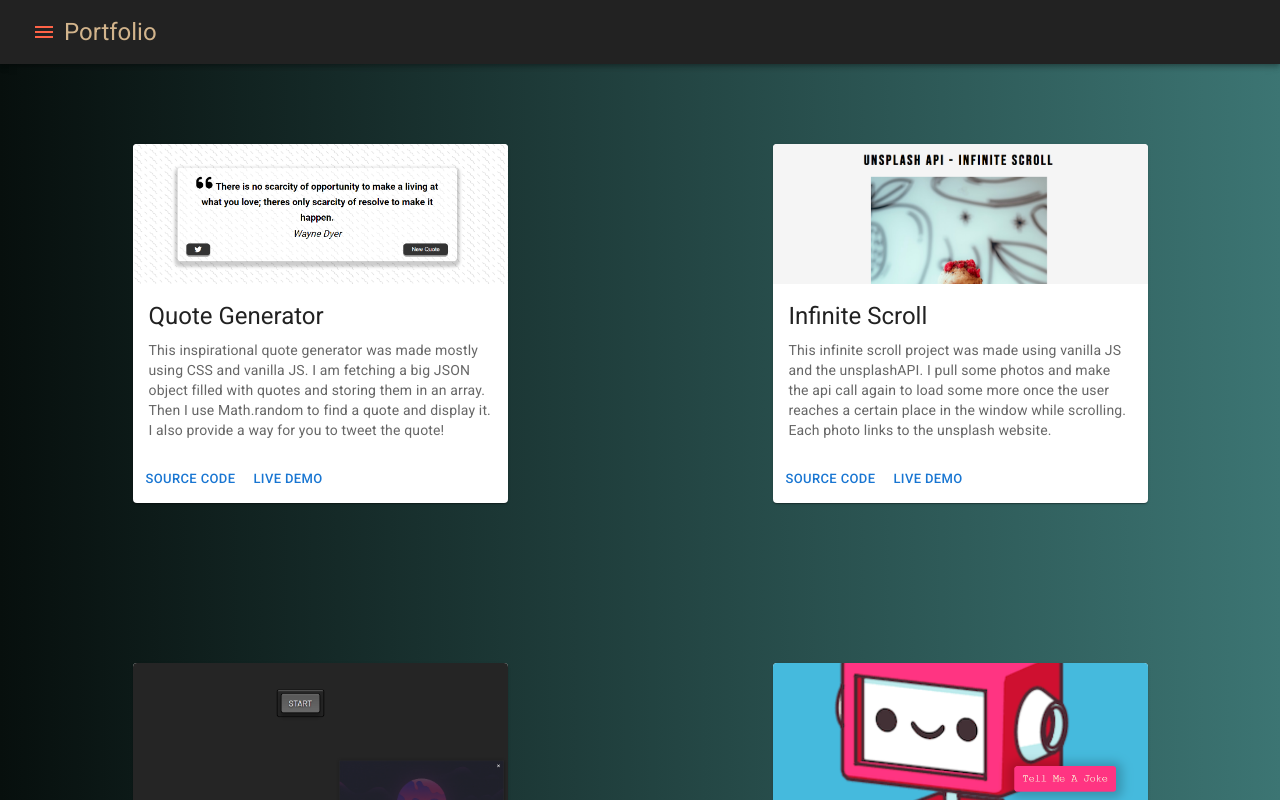
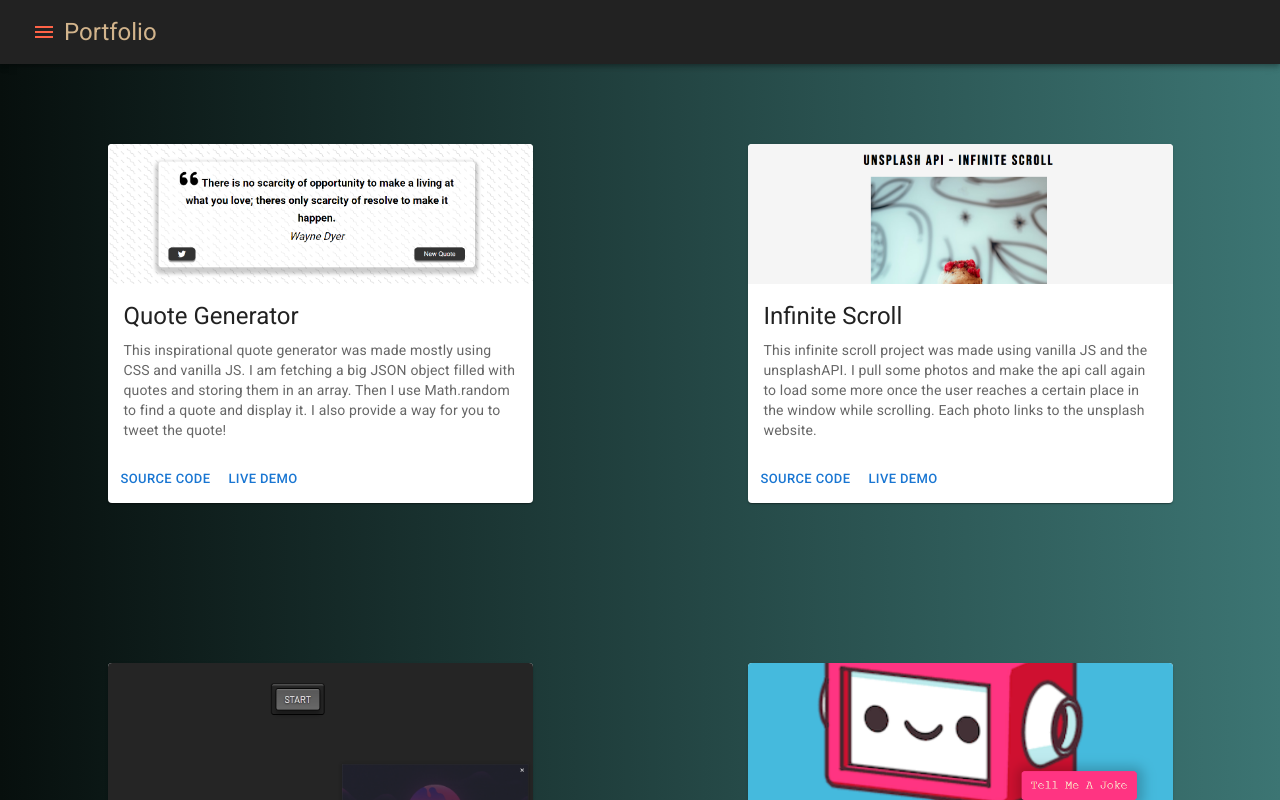
Before and after one commit to crisecheguren/echeguren.dev, a React (Create React App) app: page /portfolio in a window 1280 px wide. Shown: the top 800 px of the page. Built offline with nearby package versions, Linux system fonts and the light colour scheme.

Commit message:
edited card size on portfolio

```diff
--- a/src/components/ProjectCard.js
+++ b/src/components/ProjectCard.js
@@ -15,8 +15,10 @@ import {
 
 
 const cardStyle = {
-    maxWidth: 375,
-    margin: "5rem auto"
+    maxWidth: 425,
+    margin: "5rem auto",
+
+
 }
 
 
```
